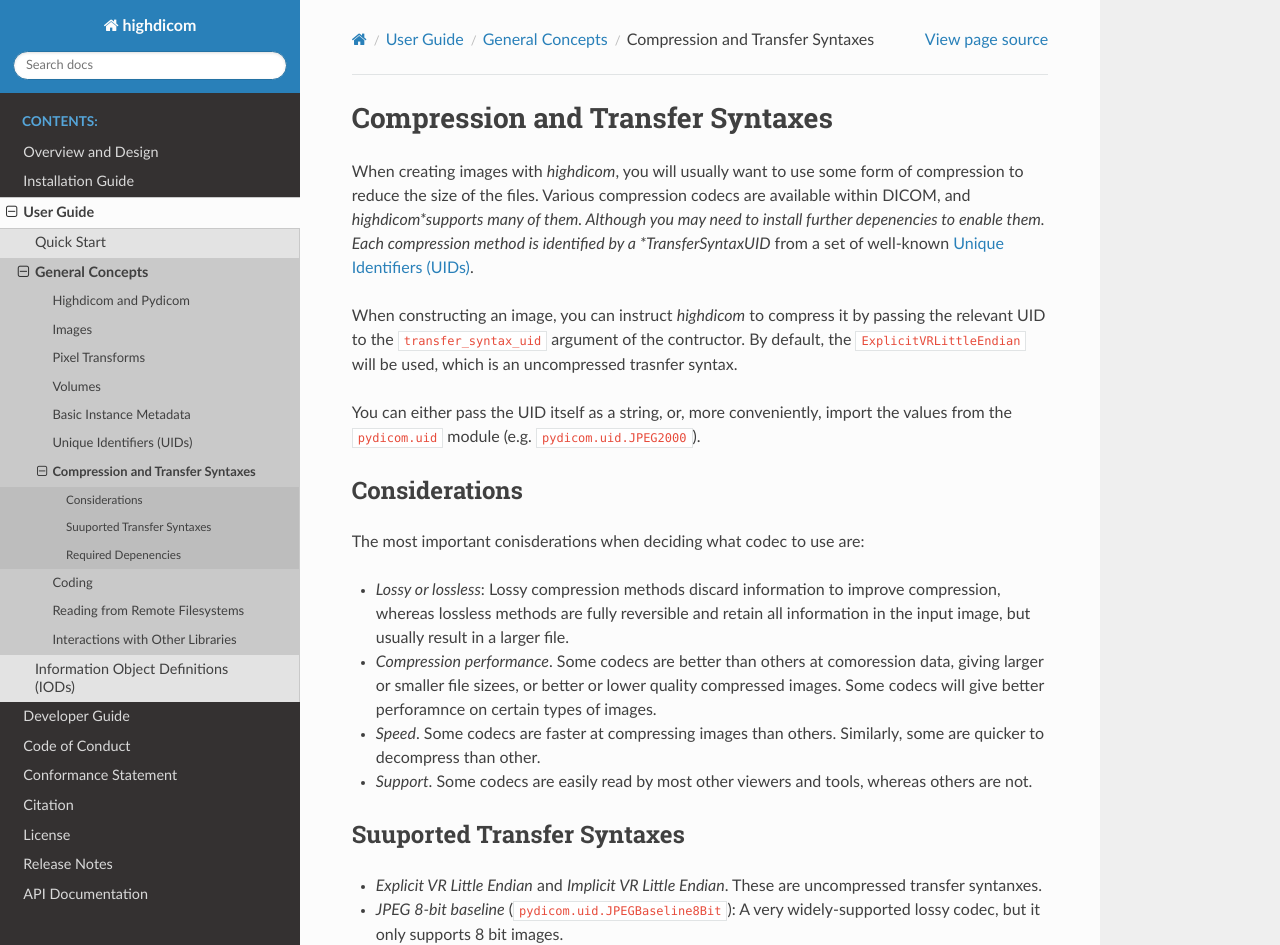
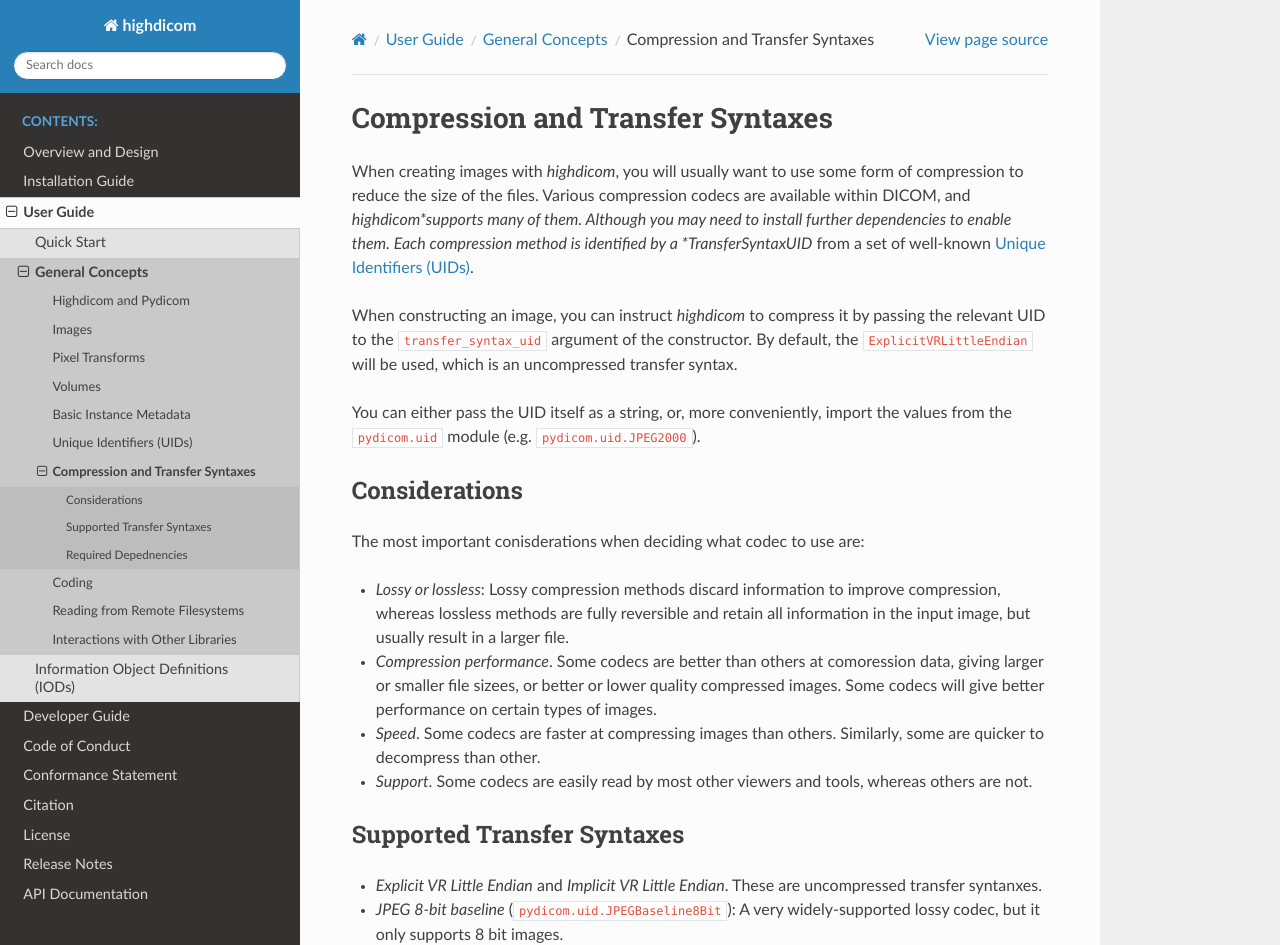
Before and after one commit to ImagingDataCommons/highdicom, a Sphinx documentation site: the page built from docs/compression.rst, in a window 1280 px wide and 1400 px high. Shown: the top 945 px of the window. Built offline with Sphinx 7.4.7 and the Read the Docs theme 3.1.0, drawn with Linux system fonts in a browser that asks for light colours; some of the changed text lies outside the part shown.

Commit message:
Spelling fixes

```diff
--- a/docs/compression.rst
+++ b/docs/compression.rst
@@ -6,13 +6,13 @@ Compression and Transfer Syntaxes
 When creating images with *highdicom*, you will usually want to use some form
 of compression to reduce the size of the files. Various compression codecs are
 available within DICOM, and *highdicom*supports many of them. Although you may
-need to install further depenencies to enable them. Each compression method is
+need to install further dependencies to enable them. Each compression method is
 identified by a *TransferSyntaxUID* from a set of well-known :ref:`uids`.
 
 When constructing an image, you can instruct *highdicom* to compress it by
 passing the relevant UID to the ``transfer_syntax_uid`` argument of the
-contructor. By default, the ``ExplicitVRLittleEndian`` will be used, which is
-an uncompressed trasnfer syntax.
+constructor. By default, the ``ExplicitVRLittleEndian`` will be used, which is
+an uncompressed transfer syntax.
 
 You can either pass the UID itself as a string, or, more conveniently, import
 the values from the ``pydicom.uid`` module (e.g. ``pydicom.uid.JPEG2000``).
@@ -27,14 +27,14 @@ The most important conisderations when deciding what codec to use are:
   information in the input image, but usually result in a larger file.
 - *Compression performance*. Some codecs are better than others at comoression
   data, giving larger or smaller file sizees, or better or lower quality
-  compressed images. Some codecs will give better perforamnce on certain types
+  compressed images. Some codecs will give better performance on certain types
   of images.
 - *Speed*. Some codecs are faster at compressing images than others. Similarly,
   some are quicker to decompress than other.
 - *Support*. Some codecs are easily read by most other viewers and tools,
   whereas others are not.
 
-Suuported Transfer Syntaxes
+Supported Transfer Syntaxes
 ---------------------------
 
 - *Explicit VR Little Endian* and *Implicit VR Little Endian*. These are
@@ -70,8 +70,8 @@ support among all other tols, there may be advantages to using
 segmentations). If you can accept some information loss, ``JPEG2000`` is a good
 choice.
 
-Required Depenencies
---------------------
+Required Depednencies
+---------------------
 
 ``pylibjpeg`` is required for compression and decompression of *JPEG 2000* and
 *JPEG 2000 Lossless* images. You can install *highdicom* with the following
--- a/docs/instance_metadata.rst
+++ b/docs/instance_metadata.rst
@@ -30,7 +30,7 @@ The following parameters are required for construction of all DICOM objects:
 The following parameters are usually optional, but may be require depending on
 the IOD you are creating:
 
-- ``series_description`` (``str``). A concise, human-readable desciption of the
+- ``series_description`` (``str``). A concise, human-readable description of the
   attribute. Though this is technically optional, it is strongly recommended to
   include this in all objects. It is very commonly used by viewers to list
   series present, and generally used by humans to understand the content of a
--- a/docs/pr.rst
+++ b/docs/pr.rst
@@ -33,7 +33,7 @@ they support. They are:
 
 - *Grayscale Softcopy Presentation State*: These are applied to grayscale
   images to render them as altered grayscale images. The transformations of the
-  pixel values are lmited to grayscale, but this does *not* mean that graphic
+  pixel values are limited to grayscale, but this does *not* mean that graphic
   and text annotations are limited to grayscale, they can be rendered in color.
   They are implemented in the class
   :class:`highdicom.pr.GrayscaleSoftcopyPresentationState`
@@ -45,7 +45,7 @@ they support. They are:
   implemented in the class
   :class:`highdicom.pr.PseudoColorSoftcopyPresentationState`
 - *Advanced Blending Presentation State*: These are used to blend multiple
-  images together to form a composite image when rendered. They are implmented
+  images together to form a composite image when rendered. They are implemented
   in the class :class:`highdicom.pr.AdvancedBlendingPresenetationState`.
 
 Pixel Transforms
--- a/docs/uids.rst
+++ b/docs/uids.rst
@@ -37,10 +37,10 @@ generating UIDs.
     import pydicom
 
 
-    # Constuct a UID using highdicom's prefix
+    # Construct a UID using highdicom's prefix
     uid = hd.UID()
 
-    # Constuct a UID using your own prefix
+    # Construct a UID using your own prefix
     uid = hd.UID(pydicom.generate_uid('1.2.826.0.1.3680043.10.511.4.')))
 
 Study, Series, and SOP Instance UIDs
@@ -73,7 +73,7 @@ considerations for specifying UIDs:
   ``'SEG'``) of a CT image (modality ``'CT'``) can never belong in the same
   series as the original CT image. However you may in some situations be
   generating a new series consisting of multiple instances. In this situation,
-  you shoudl generate a single series instance UID and re-use it for all items
+  you should generate a single series instance UID and re-use it for all items
   in the series.
 * The ``sop_instance_uid`` should always be unique to every single object you
   create, even those within a given series.
```
